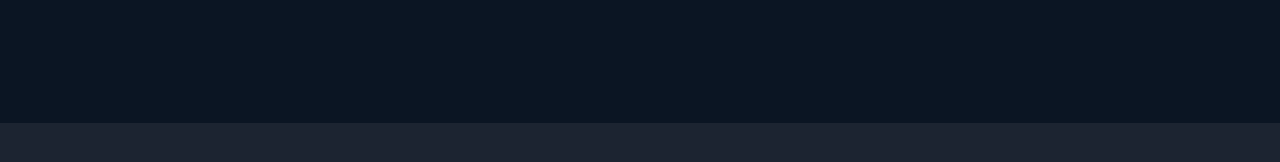
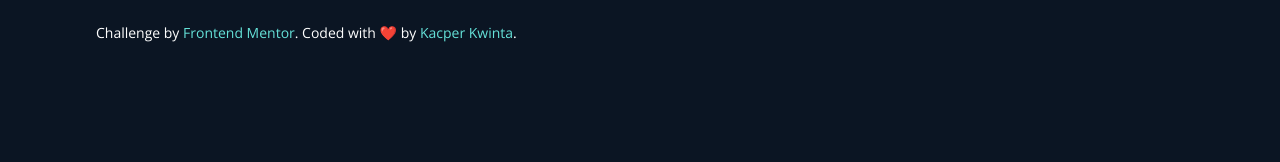
Before and after one commit to kacperkwinta/Fylo-dark-theme-landing-page, a plain HTML site: page index.html in a window 1280 px wide. Shown: the part 3802-3964 px from the top of the page. Before the commit the page ends 3925 px from the top, so only its background shows below. Drawn offline with nearby package versions, Linux system fonts and the light colour scheme.

Commit message:
author attribution added

```diff
--- a/index.html
+++ b/index.html
@@ -244,17 +244,16 @@
 						<ion-icon name="logo-instagram"></ion-icon>
 					</div>
 				</div>
+
+				<p class="attribution">
+					Challenge by
+					<a href="https://www.frontendmentor.io?ref=challenge" target="_blank"
+						>Frontend Mentor</a
+					>. Coded with ❤️ by
+					<a href="https://github.com/kacperkwinta">Kacper Kwinta</a>.
+				</p>
 			</footer>
 		</main>
-
-		<!-- <footer>
-			<p class="attribution">
-				Challenge by
-				<a href="https://www.frontendmentor.io?ref=challenge" target="_blank"
-					>Frontend Mentor</a
-				>. Coded by <a href="#">Your Name Here</a>.
-			</p>
-		</footer> -->
 
 		<!-- ionicons -->
 		<script
--- a/sass/style.scss
+++ b/sass/style.scss
@@ -452,6 +452,22 @@ footer {
 			}
 		}
 	}
+
+	.attribution {
+		margin-top: 2.4rem;
+		line-height: 1.7;
+
+		a:link,
+		a:visited {
+			color: $color-accent-1;
+			transition: all 0.3s ease;
+		}
+
+		a:hover,
+		a:active {
+			color: lighten($color-accent-1, 10);
+		}
+	}
 }
 
 // BELOW 900 PX
@@ -546,7 +562,6 @@ footer {
 // BELOW 425 PX
 @media (max-width: 26.5625em) {
 	.header {
-
 		.logo {
 			width: 6.4rem;
 		}
```
Also changed, not shown: css/style.css.
